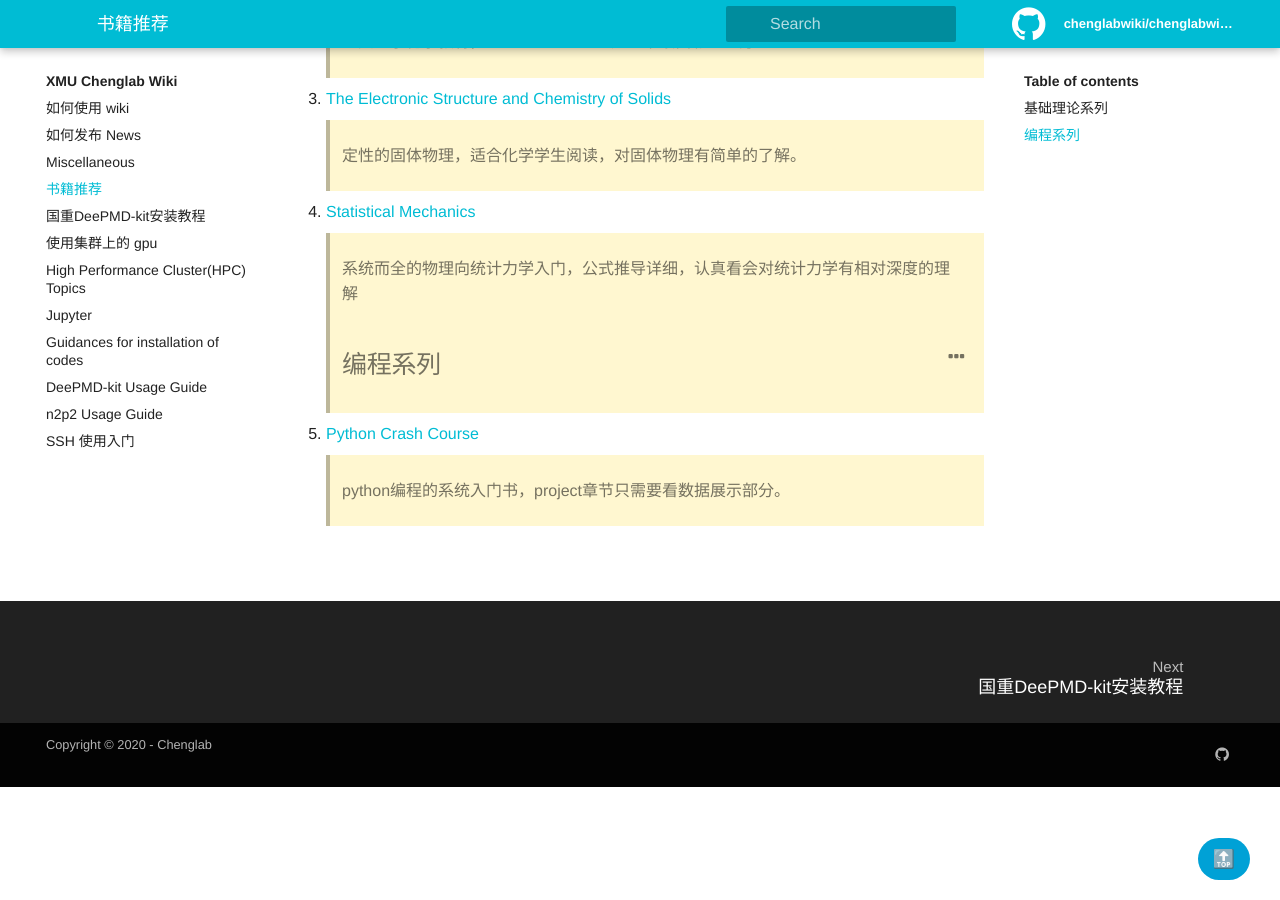
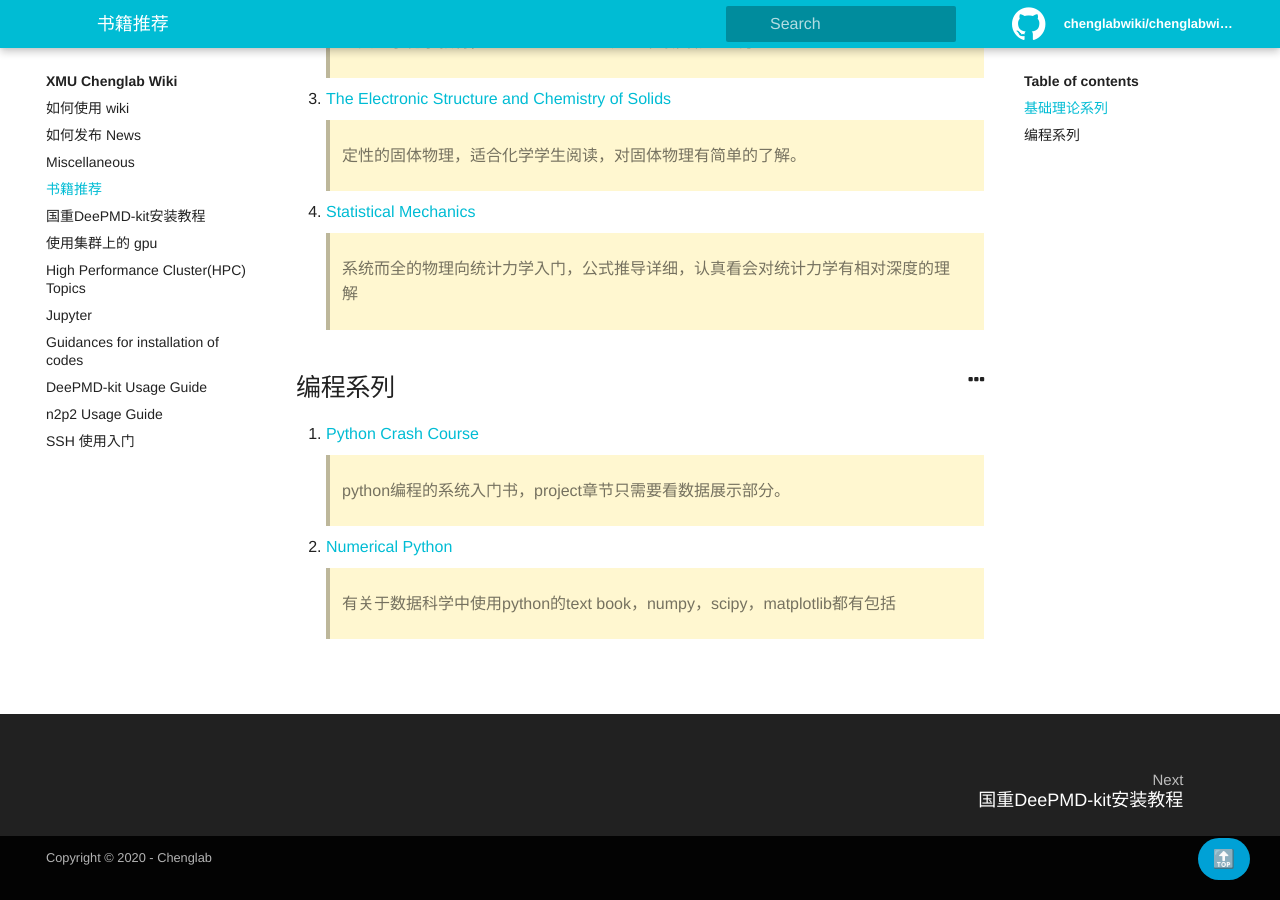
Before and after one commit to chenggroup/chenggroup.github.io, a Jekyll site: the page built from _wiki/book_recommendation.md, in a window 1280 px wide and 900 px high, scrolled down 370 px. Built offline with Jekyll 4.4.1, drawn with Linux system fonts in a browser that asks for light colours.

Commit message:
add book numerical python Numerical python, including matplotlib, numpy, scipy ... practical python in data science

```diff
--- a/_wiki/book_recommendation.md
+++ b/_wiki/book_recommendation.md
@@ -22,8 +22,13 @@ title: 书籍推荐
 4. [Statistical Mechanics](https://book.douban.com/subject/4669257/)
 
    > 系统而全的物理向统计力学入门，公式推导详细，认真看会对统计力学有相对深度的理解
+
 ## 编程系列
 
 1. [Python Crash Course](https://book.douban.com/subject/26284937/)
 
    > python编程的系统入门书，project章节只需要看数据展示部分。
+
+2. [Numerical Python](https://book.douban.com/subject/33088627/)
+
+   > 有关于数据科学中使用python的text book，numpy，scipy，matplotlib都有包括
```
